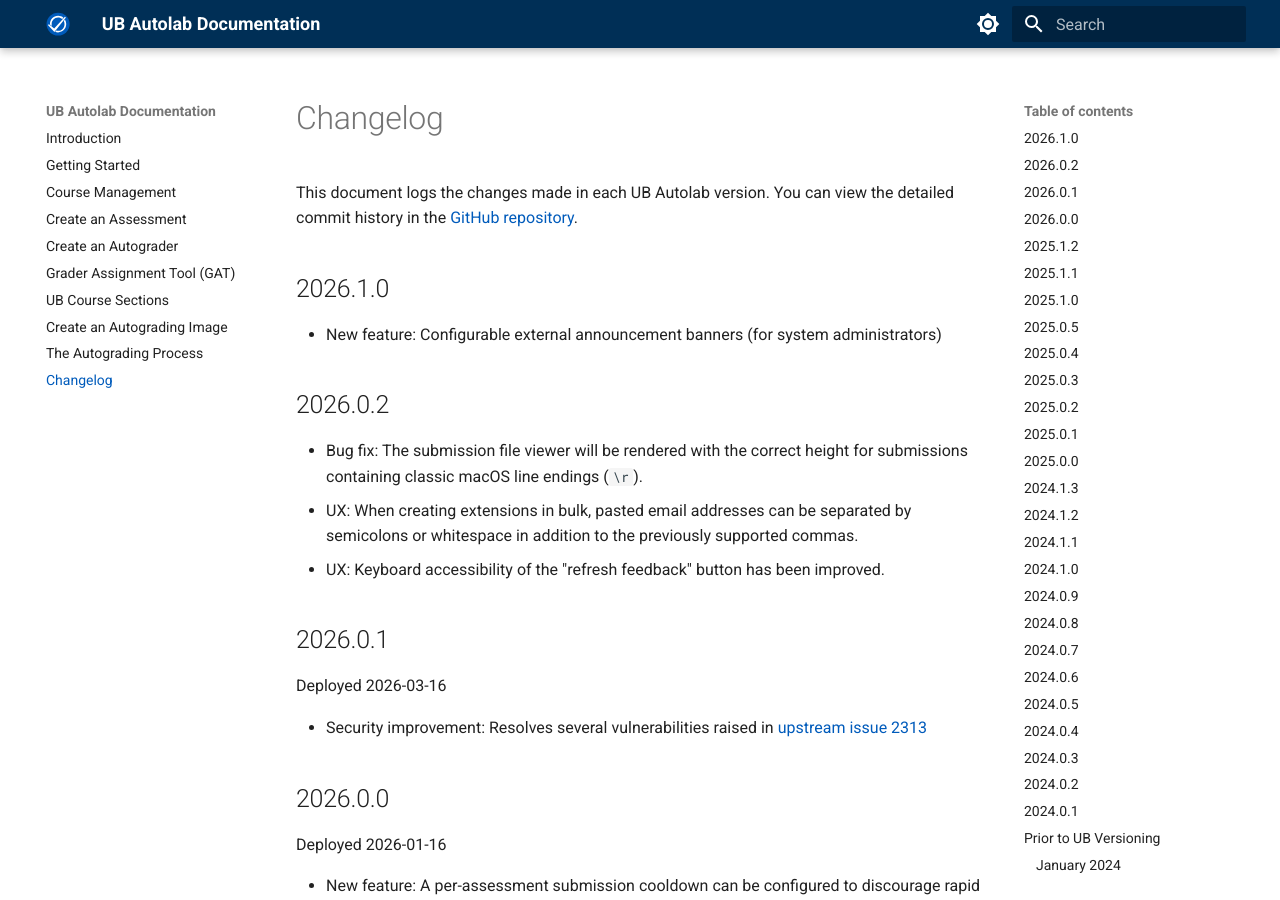
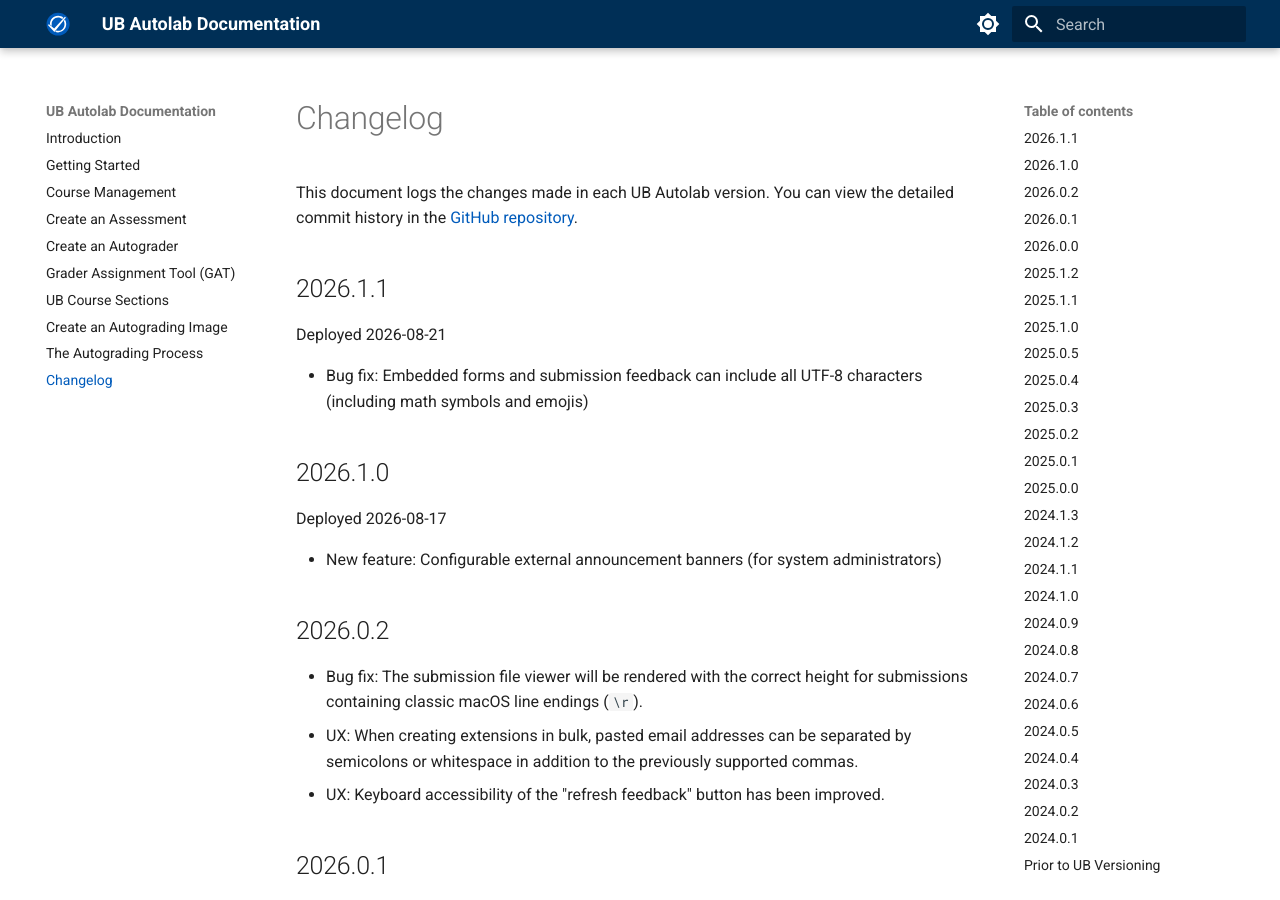
Before and after one commit to UB-CSE-IT/Autolab-Public-Documentation, an MkDocs documentation site: the page built from docs/Changelog.md, in a window 1280 px wide and 900 px high. Built offline with MkDocs 1.6.1 and Material for MkDocs 9.7.7, drawn with Linux system fonts in a browser that asks for light colours.

Commit message:
Update changelog to 2026.1.1

```diff
--- a/docs/Changelog.md
+++ b/docs/Changelog.md
@@ -1,7 +1,15 @@
 This document logs the changes made in each UB Autolab version. You can view the detailed commit history in
 the [GitHub repository](https://github.com/UB-CSE-IT/Autolab).
 
+## 2026.1.1
+
+Deployed 2026-08-21
+
+- Bug fix: Embedded forms and submission feedback can include all UTF-8 characters (including math symbols and emojis)
+
 ## 2026.1.0
+
+Deployed 2026-08-17
 
 - New feature: Configurable external announcement banners (for system administrators)
 
```
